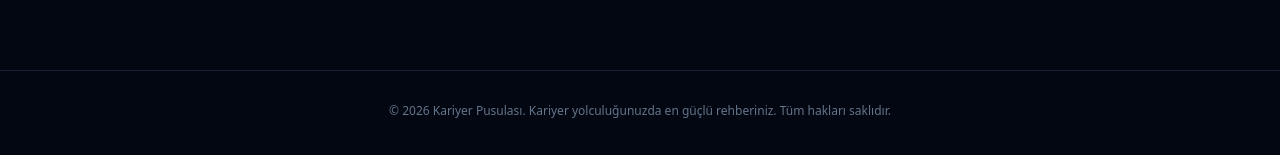
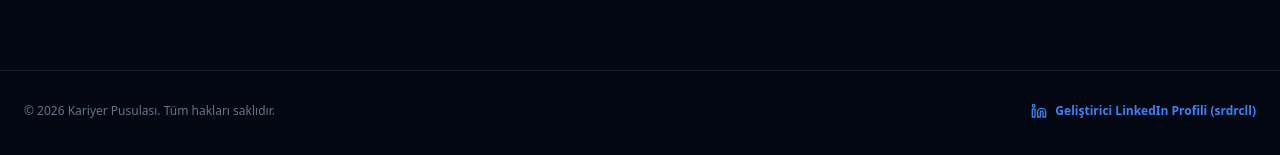
Before and after one commit to srdrcll/jobly, a React (Vite) app: page / in a window 1280 px wide. Shown: the part 670-825 px from the top of the page. Built offline with nearby package versions, Linux system fonts and the light colour scheme; no server answers.

Commit message:
feat: add developer LinkedIn profile link to footer and sidebar

```diff
--- a/src/layouts/DashboardLayout.tsx
+++ b/src/layouts/DashboardLayout.tsx
@@ -1,5 +1,6 @@
 import React, { useState } from 'react';
 import { Outlet } from 'react-router-dom';
+import { Linkedin } from 'lucide-react';
 import { Sidebar } from './Sidebar';
 import { TopNavbar } from './TopNavbar';
 import { useSidebar } from '@/hooks/useSidebar';
@@ -48,6 +49,20 @@ export const DashboardLayout: React.FC = () => {
         <main className="flex-1 p-4 sm:p-6 md:p-8 max-w-7xl w-full mx-auto animate-fadeIn">
           <Outlet context={{ onOpenNewModal: () => setIsCreateModalOpen(true) }} />
         </main>
+
+        {/* Global Footer */}
+        <footer className="border-t border-slate-200/80 dark:border-slate-800/80 py-4 px-6 text-center text-xs text-slate-500 flex flex-col sm:flex-row items-center justify-between gap-2 max-w-7xl w-full mx-auto">
+          <p>© 2026 Kariyer Pusulası. Tüm hakları saklıdır.</p>
+          <a
+            href="https://www.linkedin.com/in/srdrcll/"
+            target="_blank"
+            rel="noopener noreferrer"
+            className="inline-flex items-center gap-1.5 font-bold text-blue-500 hover:text-blue-400 hover:underline transition-colors"
+          >
+            <Linkedin className="w-4 h-4 text-blue-500" aria-hidden="true" />
+            <span>LinkedIn Profilim (srdrcll)</span>
+          </a>
+        </footer>
       </div>
 
       {/* Fully Functional Real Create Application Modal with React Query & Database Persistence */}
--- a/src/layouts/Sidebar.tsx
+++ b/src/layouts/Sidebar.tsx
@@ -8,7 +8,8 @@ import {
   Compass,
   ChevronLeft,
   ChevronRight,
-  LogOut
+  LogOut,
+  Linkedin
 } from 'lucide-react';
 import { cn } from '@/lib/utils';
 import { useAuth } from '@/hooks/useAuth';
@@ -215,10 +216,24 @@ export const Sidebar: React.FC<SidebarProps> = ({
 
       {/* Bottom User Card */}
       <div className="p-3 border-t border-slate-200 dark:border-slate-800/80">
+        {!isCollapsed && (
+          <div className="mb-2">
+            <a
+              href="https://www.linkedin.com/in/srdrcll/"
+              target="_blank"
+              rel="noopener noreferrer"
+              className="flex items-center gap-2 px-3 py-1.5 rounded-xl text-xs font-bold text-slate-400 hover:text-blue-500 hover:bg-blue-500/10 transition-colors border border-transparent hover:border-blue-500/20"
+            >
+              <Linkedin className="w-3.5 h-3.5 text-blue-500 shrink-0" aria-hidden="true" />
+              <span className="truncate">LinkedIn / srdrcll</span>
+            </a>
+          </div>
+        )}
+
         {!isCollapsed ? (
           <div className="p-2.5 rounded-2xl bg-slate-100/80 dark:bg-slate-900/80 border border-slate-200/80 dark:border-slate-800 flex items-center justify-between">
             <div className="flex items-center gap-2.5 min-w-0">
-              <div className="w-8 h-8 rounded-full bg-gradient-to-tr from-indigo-500 to-purple-500 flex items-center justify-center text-white font-bold text-xs shrink-0 shadow-sm">
+              <div className="w-8 h-8 rounded-full bg-gradient-to-tr from-blue-600 to-cyan-500 flex items-center justify-center text-white font-bold text-xs shrink-0 shadow-sm">
                 {avatarInitials}
               </div>
               <div className="flex flex-col min-w-0">
@@ -238,10 +253,19 @@ export const Sidebar: React.FC<SidebarProps> = ({
             </button>
           </div>
         ) : (
-          <div className="flex justify-center">
+          <div className="flex flex-col items-center gap-2">
+            <a
+              href="https://www.linkedin.com/in/srdrcll/"
+              target="_blank"
+              rel="noopener noreferrer"
+              className="p-2 rounded-xl text-slate-400 hover:text-blue-500 hover:bg-blue-500/10 transition-colors"
+              title="LinkedIn / srdrcll"
+            >
+              <Linkedin className="w-4 h-4 text-blue-500" aria-hidden="true" />
+            </a>
             <button
               onClick={() => logout()}
-              className="w-9 h-9 rounded-full bg-gradient-to-tr from-indigo-500 to-purple-500 flex items-center justify-center text-white font-bold text-xs shadow-md hover:opacity-90 transition-opacity"
+              className="w-9 h-9 rounded-full bg-gradient-to-tr from-blue-600 to-cyan-500 flex items-center justify-center text-white font-bold text-xs shadow-md hover:opacity-90 transition-opacity"
               title="Çıkış Yap"
             >
               {avatarInitials}
--- a/src/pages/Landing.tsx
+++ b/src/pages/Landing.tsx
@@ -3,7 +3,8 @@ import { Link } from 'react-router-dom';
 import {
   Compass,
   Sparkles,
-  ArrowRight
+  ArrowRight,
+  Linkedin
 } from 'lucide-react';
 import { Button } from '@/components/ui/Button';
 import { StatusBadge } from '@/components/ui/StatusBadge';
@@ -79,8 +80,17 @@ export const LandingPage: React.FC = () => {
       </section>
 
       {/* Landing Footer */}
-      <footer className="border-t border-slate-200 dark:border-slate-800/80 py-8 px-6 text-center text-xs text-slate-500">
-        <p>© 2026 Kariyer Pusulası. Kariyer yolculuğunuzda en güçlü rehberiniz. Tüm hakları saklıdır.</p>
+      <footer className="border-t border-slate-200 dark:border-slate-800/80 py-8 px-6 text-center text-xs text-slate-500 flex flex-col sm:flex-row items-center justify-between gap-4 max-w-7xl w-full mx-auto">
+        <p>© 2026 Kariyer Pusulası. Tüm hakları saklıdır.</p>
+        <a
+          href="https://www.linkedin.com/in/srdrcll/"
+          target="_blank"
+          rel="noopener noreferrer"
+          className="inline-flex items-center gap-2 font-bold text-blue-500 hover:text-blue-400 hover:underline transition-colors"
+        >
+          <Linkedin className="w-4 h-4 text-blue-500" aria-hidden="true" />
+          <span>Geliştirici LinkedIn Profili (srdrcll)</span>
+        </a>
       </footer>
     </div>
   );
```
